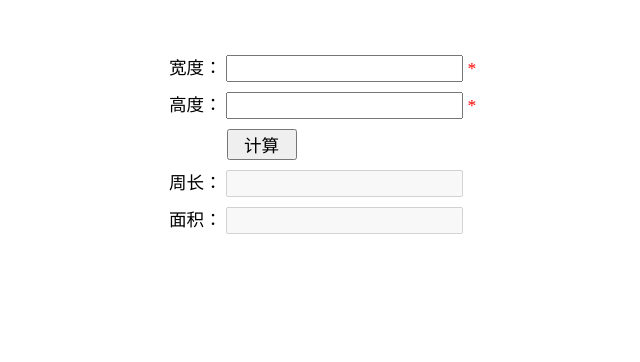
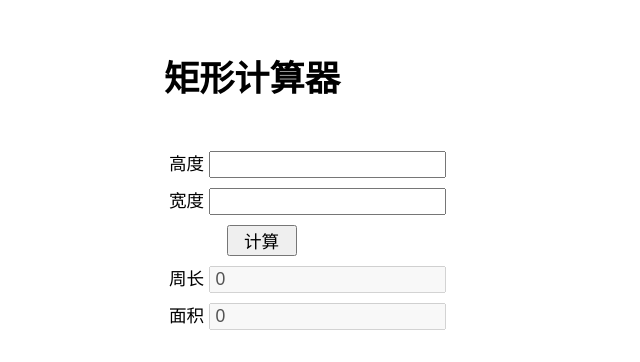
Before and after one commit to Aluaead/grunt_demo, a website: page index.html in a window 1280 px wide. Both pictures are taken after a click on the button "计算". Shown: the whole page, without its empty margins (291-931 px from the left). Drawn offline with nearby package versions, Linux system fonts and the light colour scheme.

Commit message:
htmlhint

```diff
--- a/index.html
+++ b/index.html
@@ -2,33 +2,28 @@
 <html lang="en">
 <head>
   <meta charset="UTF-8">
-  <meta name="viewport" content="width=device-width,initial-scale=1,user-scalable=0">
   <title>矩形计算器</title>
   <link rel="stylesheet" href="rectangle.css">
-  <link rel="icon" href="https://i.wangding.in/favicon.ico" sizes="48x48" type="image/png">
 </head>
 <body>
   <div>
-  <label>宽度：</label>
-  <input id="width" type="text" autofocus>
-  <span>*</span>
+    <h1>矩形计算器</h1>
     <br>
-  <label>高度：</label>
-  <input id="height" type="text">
-  <span>*</span>
+    <label>高度</label>
+    <input type="text" id="height">
     <br>
-  <input id="calculate" type="button" value="计算">
+    <label>宽度</label>
+    <input type="text" id="width">
     <br>
-  <label>周长：</label>
-  <input id="perimeter" type="text" disabled>
+    <input type="button" value="计算" id="calculate">
     <br>
-  <label for="">面积：</label>
-  <input id="area" type="text" disabled>
+    <label>周长</label>
+    <input type="text" id="perimeter" disabled>
+    <br>
+    <label>面积</label>
+    <input type="text" id="area" disabled>
   </div>
  <script src="//apps.bdimg.com/libs/jquery/2.1.4/jquery.min.js"></script>
- <!-- build:js bundle.min.js -->
- <script src="calc.js"></script>
  <script src="rectangle.js"></script>
- <!-- endbuild -->
 </body>
 </html>
--- a/rectangle.css
+++ b/rectangle.css
@@ -1,20 +1,16 @@
-div {
-  font-size: 1.1em;
-  margin: 50px auto;
-  width: 370px;
+div{
+  width:370px;
+  margin:50px auto;
+  font-size:1.1em;
 }
 
-input, label {
-  font-size: 1em;
-  margin: 5px 0;
-  padding-left: 5px;
+input,label{
+  margin:5px 0;
+  font-size:1em;
+  padding-left:5px;
 }
 
-span {
-  color: red;
+#calculate{
+  width:70px;
+  margin-left:63px;
 }
-
-#calculate {
-  margin-left: 63px;
-  width: 70px;
-}
--- a/rectangle.js
+++ b/rectangle.js
@@ -1,18 +1,18 @@
-/* global Rectangle: true */
-$(function() {
-  var $width = $('#width'),
-      $height = $('#height'),
+$(function(){
+  var $width=$('#width'),
+      $height=$('#height'),
       $btnCal = $('#calculate'),
       $perimeter = $('#perimeter'),
       $area = $('#area');
+$btnCal.click(function(){
+  var w = Number($width.val()),
+      h = Number($height.val());
 
-  $btnCal.click(function(){
-    var w = $width.val(),
-        h = $height.val();
+  var p = 2*(w+h),
+      a = w*h;
 
-    var r = new Rectangle(w, h);
+  $perimeter.val(p);
+  $area.val(a);
+});
 
-    $perimeter.val(r.perimeter());
-    $area.val(r.area());
-  });
 });
```
Also changed, not shown: Gruntfile.js (+5 -6 lines), package.json (+10 -7 lines), README.md, 2 other files. Lines whose indentation alone changed are shown as unchanged.
